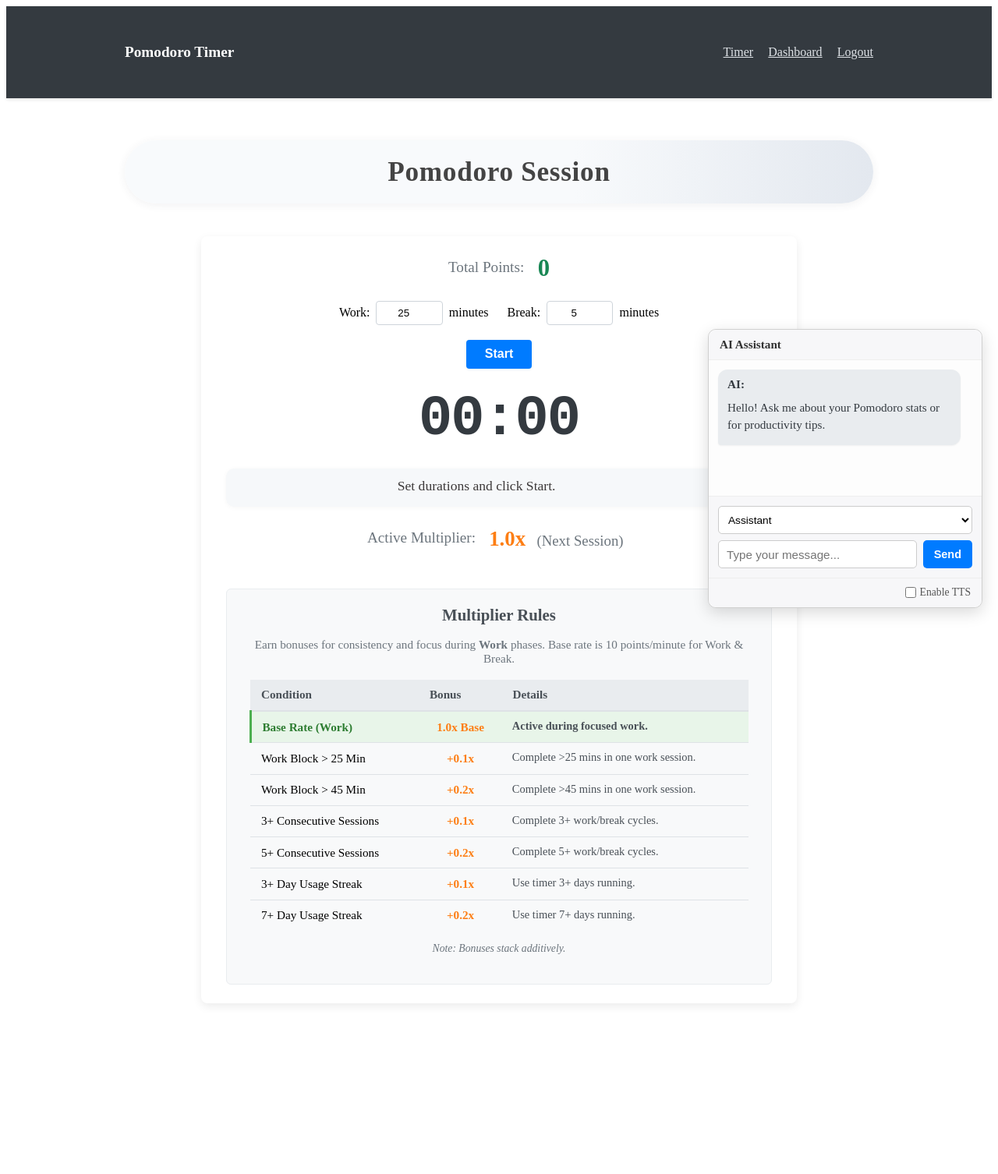
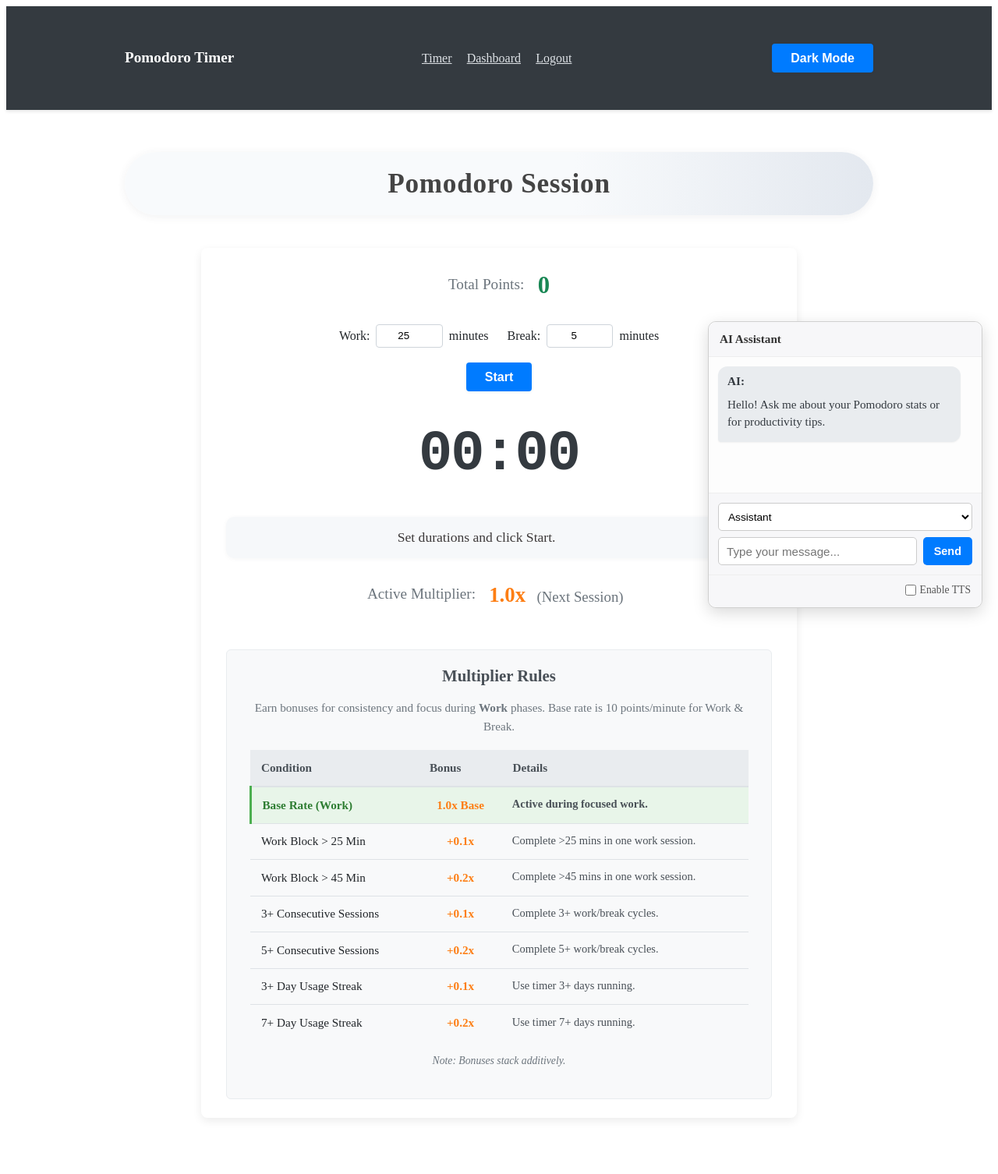
Before and after one commit to Likio3000/pomodoroAPP, a Flask app: page /timer in a window 1280 px wide. Shown: the whole page at 78% size. Before the commit the page ends 1289 px from the top, so only its background shows below. Run offline with Flask 3, Linux system fonts and the light colour scheme; the visitor is signed in with stand-in values (Sample User, id 1); data that the repository does not hold is empty; some libraries are stand-ins or nearby versions.

Commit message:
Expand dark theme styles

```diff
--- /dev/null
+++ b/pomodoro_app/static/js/theme_toggle.js
@@ -0,0 +1,25 @@
+(function() {
+  'use strict';
+  const toggleBtn = document.getElementById('theme-toggle');
+  if (!toggleBtn) return;
+
+  function applyTheme(theme) {
+    if (theme === 'dark') {
+      document.body.classList.add('dark-theme');
+      toggleBtn.textContent = 'Light Mode';
+    } else {
+      document.body.classList.remove('dark-theme');
+      toggleBtn.textContent = 'Dark Mode';
+    }
+  }
+
+  const stored = localStorage.getItem('theme');
+  const prefersDark = window.matchMedia('(prefers-color-scheme: dark)').matches;
+  applyTheme(stored ? stored : (prefersDark ? 'dark' : 'light'));
+
+  toggleBtn.addEventListener('click', () => {
+    const newTheme = document.body.classList.contains('dark-theme') ? 'light' : 'dark';
+    applyTheme(newTheme);
+    localStorage.setItem('theme', newTheme);
+  });
+})();
--- a/pomodoro_app/static/style.css
+++ b/pomodoro_app/static/style.css
@@ -1,6 +1,17 @@
 h1, h2, h3 {
   color: #444;
   line-height: 1.3;
+}
+
+body {
+  background: #ffffff;
+  color: #212529;
+  line-height: 1.6;
+}
+
+body.dark-theme {
+  background: #121212;
+  color: #e9e9e9;
 }
 
 /* --- Dashboard Section Titles (secondary, not main) --- */
@@ -168,6 +179,9 @@ h1, h2, h3 {
 .navbar .nav-links a:hover {
     color: #fff; /* White on hover */
     text-decoration: none;
+}
+.theme-toggle {
+  margin-left: 1em;
 }
 
 /* Container */
--- a/pomodoro_app/templates/base.html
+++ b/pomodoro_app/templates/base.html
@@ -26,6 +26,7 @@
           <a href="{{ url_for('auth.register') }}">Register</a>
         {% endif %}
       </div>
+      <button id="theme-toggle" class="theme-toggle btn btn-sm">Dark Mode</button>
     </div>
   </nav>
 
@@ -54,5 +55,6 @@
     {% endwith %}
     {% block content %}{% endblock %}
   </div>
+  <script src="{{ url_for('static', filename='js/theme_toggle.js') }}" defer></script>
 </body>
 </html>
```
Also changed, not shown: other parts of pomodoro_app/static/style.css (+74 -1 lines).
